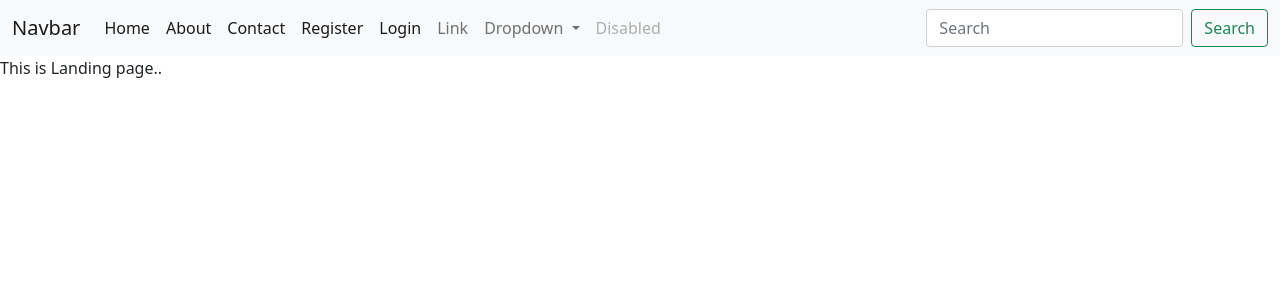
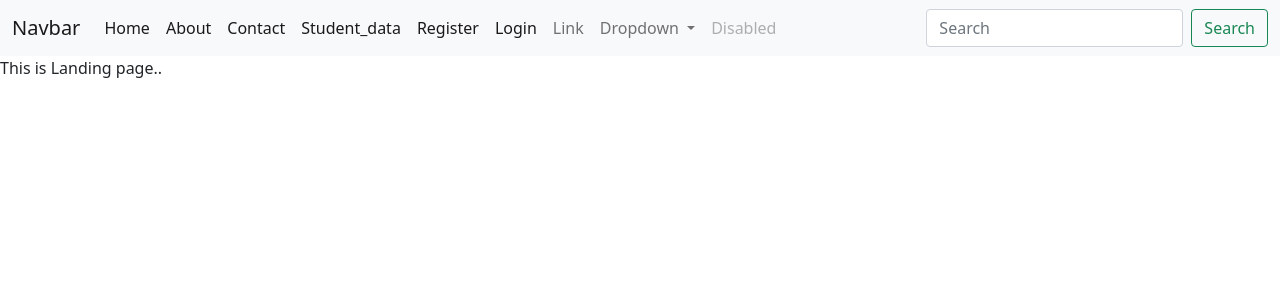
Before and after one commit to guptavaishali628/Django--Registration-Form-, a Django app: page / in a window 1280 px wide. Shown: the top 300 px of the page. Run offline with Django 5.2, Linux system fonts and the light colour scheme.

Commit message:
queries for fetching data

```diff
--- a/project/app/templates/base.html
+++ b/project/app/templates/base.html
@@ -36,6 +36,9 @@
           <a class="nav-link active" aria-current="page" href="#">Contact</a>
         </li>
         <li class="nav-item">
+          <a class="nav-link active" aria-current="page" href="{% url 'stu_data' %}">Student_data</a>
+        </li>
+        <li class="nav-item">
           <a class="nav-link active" aria-current="page" href="{% url 'register' %}">Register</a>
         </li>
         <li class="nav-item">
--- a/project/app/views.py
+++ b/project/app/views.py
@@ -25,9 +25,38 @@ def registerData(req):
 
     # create query for storing data into the sqlite3 when we register
     Student.objects.create(Name=n, Email=e, Contact=c, Details=d, Image=i)
-    data = Student.objects.all()
-    # printing database data on terminal
+
+def stu_data(req):
+    # # fetch all data from database:
+    # data = Student.objects.all()
+    # # printing database data on terminal
     # print(data)
+
+    # # applying filter on data with multiple columns:
+    # data = Student.objects.filter(Name='Vaishali gupta', Contact=8976645640)
+    # print(data)
+
+    # # method to return all object exclude Stuti
+    # data= Student.objects.exclude(Name='Stuti Dubey')
+    # print(data)
+
+    # # method to arrange data acc to you using order_by bydefault it order data by id
+    # # data= Student.objects.order_by('Name')
+    # # converting in descending order using (-) operator
+    # data = Student.objects.order_by('-Name')
+    # print(data)
+
+    # # method to {reverse()} reverse data
+    # data1=Student.objects.order_by('-Name')
+    # data=data1.reverse()
+    # print(data)
+
+    # method to return data first five students using slice method:
+    # data=Student.objects.all()[:5]
+    # method to return data last five students using slice method by using reverse() function:
+    # data=Student.objects.all()[-1:-5] do not support negative indexing
+    data=(Student.objects.all()).reverse()[:5]
+
 
     # printing the databse data on html page
     return render(req,'data.html',{'key':data})
--- a/project/project/urls.py
+++ b/project/project/urls.py
@@ -24,5 +24,6 @@ urlpatterns = [
     # path('',views.landing, name='landing')
     path('',landing, name='landing'),
     path('register',register, name='register'),
-    path('registerData',registerData, name='registerData')
+    path('registerData',registerData, name='registerData'),
+    path('stu_data/',stu_data,name='stu_data')
 ]
```
Also changed, not shown: project/app/models.py (+4 -4 lines), project/db.sqlite3, project/image/bookingFormImg_1S0ZPb6.jpg (added).
